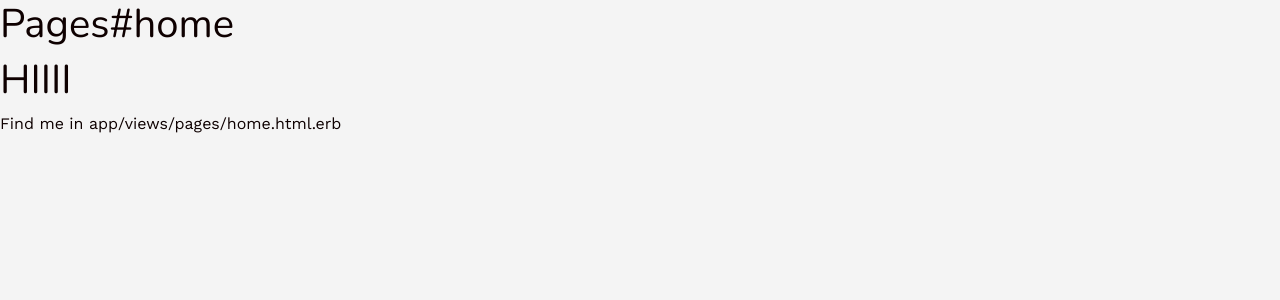
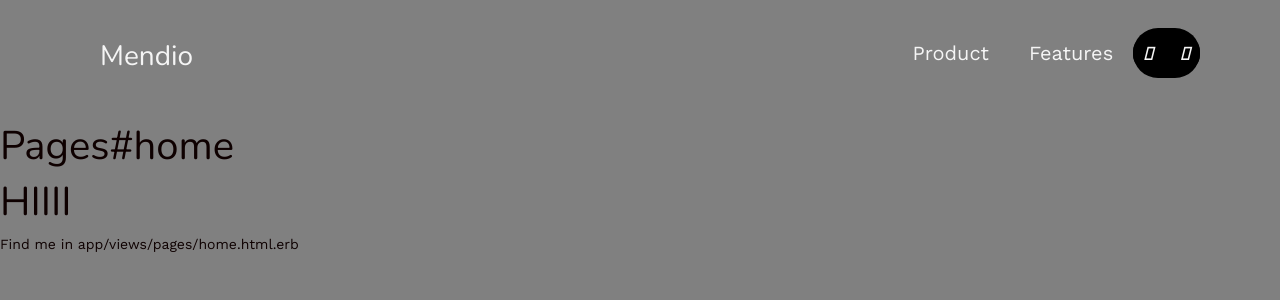
Before and after one commit to MarcusAl/Sportify, a Rails app: page / in a window 1280 px wide. Shown: the top 300 px of the page. Run offline with Rails 7, Linux system fonts and the light colour scheme; style sheets or scripts are compiled from the project's sources; some libraries are stand-ins or nearby versions.

Commit message:
Add part of navbar

```diff
--- a/app/assets/stylesheets/components/_navbar.scss
+++ b/app/assets/stylesheets/components/_navbar.scss
@@ -1,12 +1,63 @@
-.navbar-lewagon {
+* {
+  box-sizing: border-box;
+}
+body {
+  font-size: 14px;
+  background-color: grey;
+}
+.navbar {
+  display: flex;
+  width: 90%;
+  height: max-content;
+  margin: 20px auto;
+  opacity: 1;
+  position: relative;
+  top: 0px;
+  left: 0px;
+  overflow: hidden;
   justify-content: space-between;
-  background: white;
+  align-items: center;
 }
 
-.navbar-lewagon .navbar-collapse {
-  flex-grow: 0;
+.navbar-link-container {
+  display: inline-flex;
 }
 
-.navbar-lewagon .navbar-brand img {
-  width: 40px;
+.navbar-link {
+  list-style: none;
+  margin: 0 20px 0px 20px;
+  padding: 10px 0 10px 0;
 }
+
+.navbar-link > a,
+.nav-logo > a {
+  text-decoration: none;
+  font-size: 20px;
+  color: #F5F5F5;
+}
+
+.navbar-link > a:hover,
+.navbar-logo:hover {
+  filter: brightness(300%);
+}
+
+.nav-logo {
+  margin-left: 20px;
+}
+
+#login-icon {
+  background-color: black;
+  padding: 5px 10px 5px 10px;
+  border-radius: 20px;
+}
+
+#burger-icon {
+  background-color: black;
+  padding: 5px 10px 5px 10px;
+  border-radius: 20px;
+}
+
+#dropdown_login {
+  background-color: black;
+  border-radius: 25px;
+}
--- a/app/views/layouts/application.html.erb
+++ b/app/views/layouts/application.html.erb
@@ -12,6 +12,7 @@
   </head>
 
   <body>
+    <%= render 'navbarMain' %>
     <%= yield %>
   </body>
 </html>
--- /dev/null
+++ b/app/views/pages/_navbarMain.html.erb
@@ -0,0 +1,28 @@
+<div class="banner">
+    <nav class="navbar">
+      <div class="nav-logo">
+        <a href="https://www.google.com" target="_blank_">
+          <h3>Mendio</h3>
+        </a>
+      </div>
+        <ul class="navbar-link-container">
+          <li class="navbar-link">
+            <a href="https://www.google.com" target="_blank_">
+              Product
+            </a>
+          </li>
+          <li class="navbar-link">
+            <a href="https://www.google.com" target="_blank_">
+              Features
+            </a>
+          </li>
+          <li class="navbar-link m-0" id="dropdown_login">
+            <a href="http://" target="_blank">
+              <i class="fas fa-bars m-0" id="burger-icon"></i>
+            </a>
+            <a href="http://" target="_blank">
+              <i class="fas fa-user m-0" id="login-icon"></i>
+            </a>
+          </li>
+        </ul>
+    </nav>
```
Also changed, not shown: app/assets/images/Steren_Tennis_ball.png (added), app/assets/images/tennis.png (added), app/views/pages/home.html.erb (line endings or trailing spaces).
